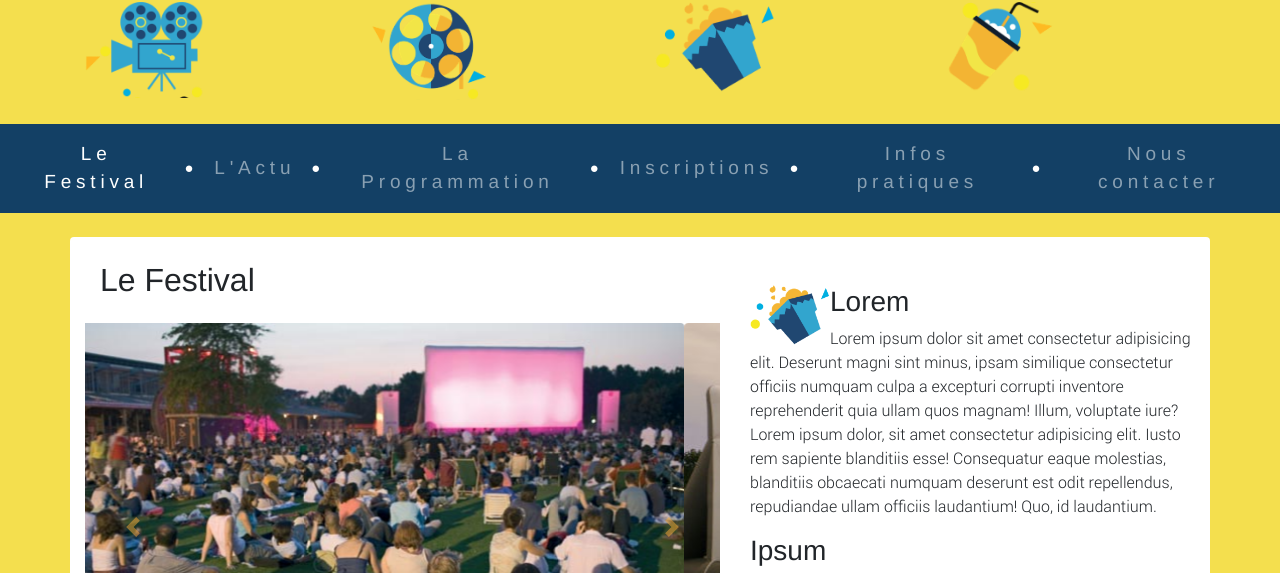
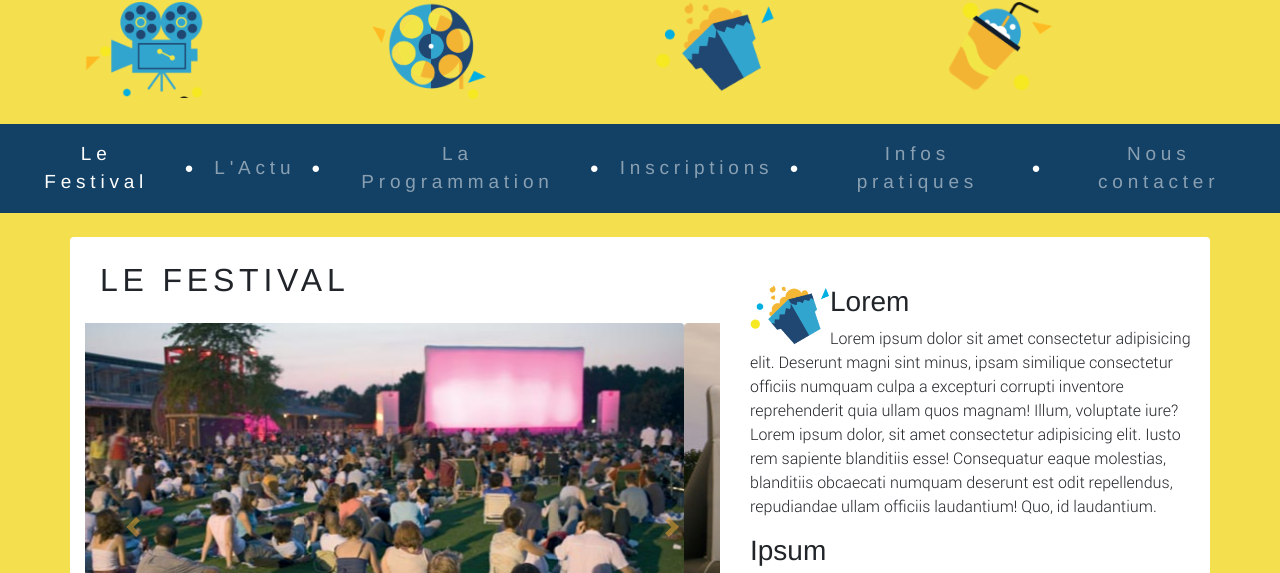
Before and after one commit to Guetso/OC---PhpSymfony---Projet-3, a website: page index.html in a window 1280 px wide. Shown: the part 199-772 px from the top of the page. Drawn offline with nearby package versions, Linux system fonts and the light colour scheme; files whose address does not match are found by name.

Commit message:
fix h2 typo

```diff
--- a/scss/_mystyle.scss
+++ b/scss/_mystyle.scss
@@ -5,18 +5,21 @@ header {
     color: $secondary-light;
     font-size: 1.4rem;
   }
-  h2 {
-    text-transform: uppercase;
-  }
+
   span {
     color: $secondary-dark;
     font-family: "Helvetica Neue", "Helvetica Neue LT Std 45 Light";
     font-size: 1.2rem;
   }
-  .icon{
+  .icon {
     width: 100%;
     max-width: 120px;
   }
+}
+
+h2 {
+  text-transform: uppercase;
+  letter-spacing: 0.3rem;
 }
 
 .logo {
@@ -28,7 +31,7 @@ header {
 }
 
 nav {
-  font-family:"Helvetica Neue", "Helvetica Neue LT Std 45 Light" ;
+  font-family: "Helvetica Neue", "Helvetica Neue LT Std 45 Light";
   font-size: 19px;
   letter-spacing: 0.3rem;
   .divider {
@@ -37,7 +40,7 @@ nav {
 }
 
 p {
-  font-family: "robotolight", 'Times New Roman', Times, serif;
+  font-family: "robotolight", "Times New Roman", Times, serif;
 }
 
 aside {
```
Also changed, not shown: css/style.css, 1 other file.
